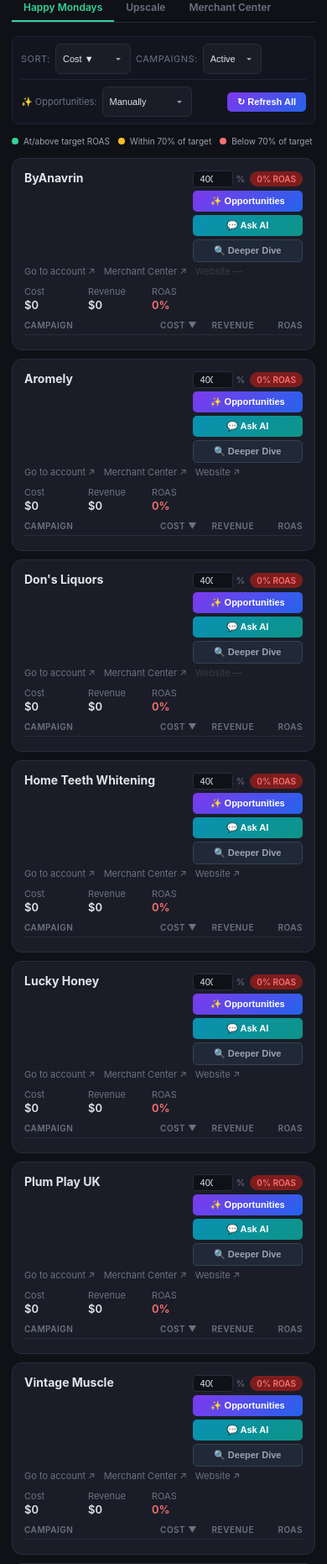
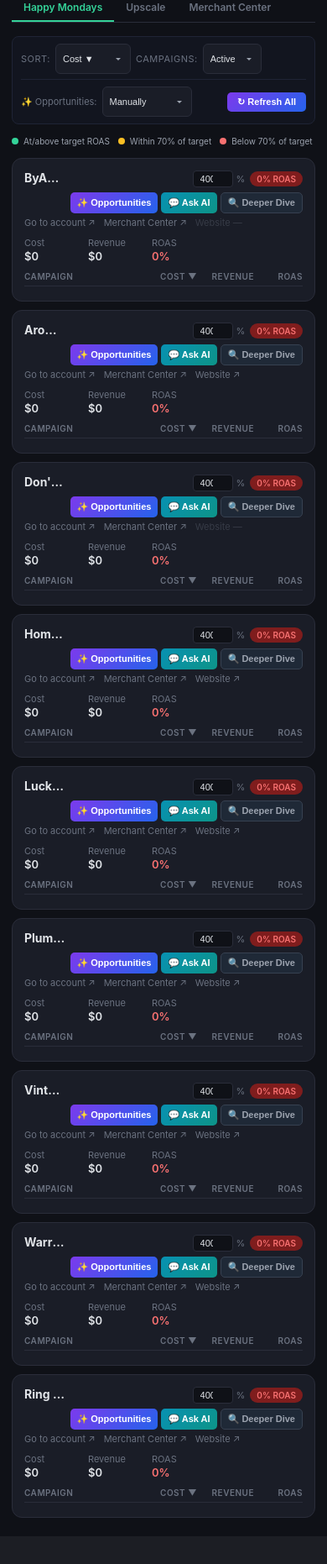
Before and after one commit to dingospo1/ads-dashboard, a Flask app: page / in a window 390 px wide. Shown: the part 332-2194 px from the top of the page at 84% size. After the commit the page ends 2161 px from the top, so only its background shows below. Run offline with Flask 3, Linux system fonts and the light colour scheme; data that the repository does not hold is empty.

Commit message:
Fix card layout: buttons in horizontal row below ROAS, auto-width, no empty gap

```diff
--- a/templates/dashboard.html
+++ b/templates/dashboard.html
@@ -116,10 +116,12 @@ select.ctrl:focus { outline: none; border-color: #34d399; }
 .toggle-btn { background: none; border: 1px solid #2a2d3a; color: #6b7280; font-size: 11px; padding: 2px 8px; border-radius: 4px; cursor: pointer; margin-top: 6px; }
 .toggle-btn:hover { color: #e1e4e8; border-color: #4a4d5a; }
 
-/* Unified card action buttons — all same size, stacked in right column */
-.card-header-left { display: flex; align-items: center; gap: 10px; flex: 1; min-width: 0; }
-.header-right-col { display: flex; flex-direction: column; align-items: stretch; gap: 5px; flex-shrink: 0; min-width: 130px; }
-.card-action-btn { border: none; color: white; font-size: 11px; font-weight: 600; padding: 6px 10px; border-radius: 5px; cursor: pointer; transition: opacity 0.15s; white-space: nowrap; text-align: center; width: 100%; }
+/* Card header layout */
+.card-header-left { display: flex; align-items: center; gap: 8px; flex: 1; min-width: 0; }
+.header-right-col { display: flex; flex-direction: column; align-items: flex-end; gap: 5px; flex-shrink: 0; }
+/* Action buttons row — sits below ROAS, horizontal, auto-width */
+.card-action-row { display: flex; gap: 5px; flex-wrap: wrap; justify-content: flex-end; margin-top: 2px; }
+.card-action-btn { border: none; color: white; font-size: 11px; font-weight: 600; padding: 5px 12px; border-radius: 5px; cursor: pointer; transition: opacity 0.15s; white-space: nowrap; }
 .card-action-btn:hover { opacity: 0.85; }
 .card-action-btn:disabled { opacity: 0.5; cursor: wait; }
 .btn-opps { background: linear-gradient(135deg, #7c3aed, #2563eb); }
@@ -309,9 +311,10 @@ select.ctrl:focus { outline: none; border-color: #34d399; }
   .opps-refresh-all-btn { padding: 5px 12px; font-size: 11px; margin-left: auto; }
 
   /* Card header — right column */
-  .header-right-col { gap: 4px; min-width: 110px; }
+  .header-right-col { gap: 4px; }
   .header-roas { gap: 6px; }
-  .card-action-btn { font-size: 11px; padding: 6px 8px; }
+  .card-action-row { gap: 4px; }
+  .card-action-btn { font-size: 11px; padding: 5px 8px; }
   .opps-count { font-size: 9px; padding: 1px 5px; }
 
   /* Opportunities modal — full screen like Deeper Dive */
@@ -804,9 +807,11 @@ function renderCard(account, mccKey) {
           '</div>' +
           '<span class="badge badge-' + rc + '">' + fmtRoas(account.totalRoas) + ' ROAS' + badgeRoasDelta + '</span>' +
         '</div>' +
-        '<button class="card-action-btn btn-opps" id="opps-btn-' + (account.accountId||id) + '" onclick="openOpportunities(\'' + safeName + '\', \'' + mccKey + '\', \'' + (account.accountId||'') + '\')">&#10024; Opportunities' + getOppsBadge(account.accountId) + '</button>' +
-        '<button class="card-action-btn btn-chat" onclick="openChat(\'' + safeName + '\', \'' + mccKey + '\', \'' + (account.accountId||'') + '\')">&#128172; Ask AI</button>' +
-        '<button class="card-action-btn btn-dive" onclick="openDeeperDive(\'' + safeName + '\', \'' + mccKey + '\', \'' + (account.accountId||'') + '\')">&#128269; Deeper Dive</button>' +
+        '<div class="card-action-row">' +
+          '<button class="card-action-btn btn-opps" id="opps-btn-' + (account.accountId||id) + '" onclick="openOpportunities(\'' + safeName + '\', \'' + mccKey + '\', \'' + (account.accountId||'') + '\')">&#10024; Opportunities' + getOppsBadge(account.accountId) + '</button>' +
+          '<button class="card-action-btn btn-chat" onclick="openChat(\'' + safeName + '\', \'' + mccKey + '\', \'' + (account.accountId||'') + '\')">&#128172; Ask AI</button>' +
+          '<button class="card-action-btn btn-dive" onclick="openDeeperDive(\'' + safeName + '\', \'' + mccKey + '\', \'' + (account.accountId||'') + '\')">&#128269; Deeper Dive</button>' +
+        '</div>' +
       '</div>' +
     '</div>' +
     '<div class="card-links">' + linksHtml + '</div>' +
```
